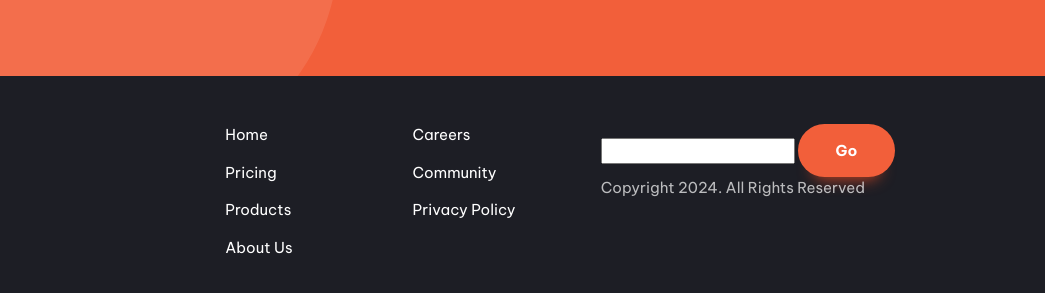
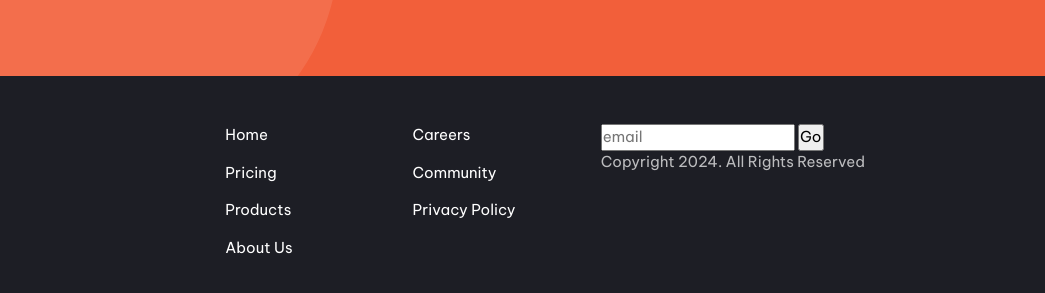
Before and after one commit to bibi721/fem-manage-landing-page, a website built with Vite: page index.html in a window 1280 px wide. Shown: the part 1770-2063 px from the top of the page, 235-1280 px from the left. Built offline with nearby package versions, Linux system fonts and the light colour scheme.

Commit message:
fixed hints asking to to remove inline style

```diff
--- a/index.html
+++ b/index.html
@@ -126,8 +126,8 @@
           </div>
           <div>
             <form action="">
-              <input type="email">
-              <button class="button">Go</button>
+              <input type="email" placeholder="email">
+              <button type="submit">Go</button>
               <p>Copyright 2024. All Rights Reserved</p>
 
             </form>
```
Also changed, not shown: 1 other file.
